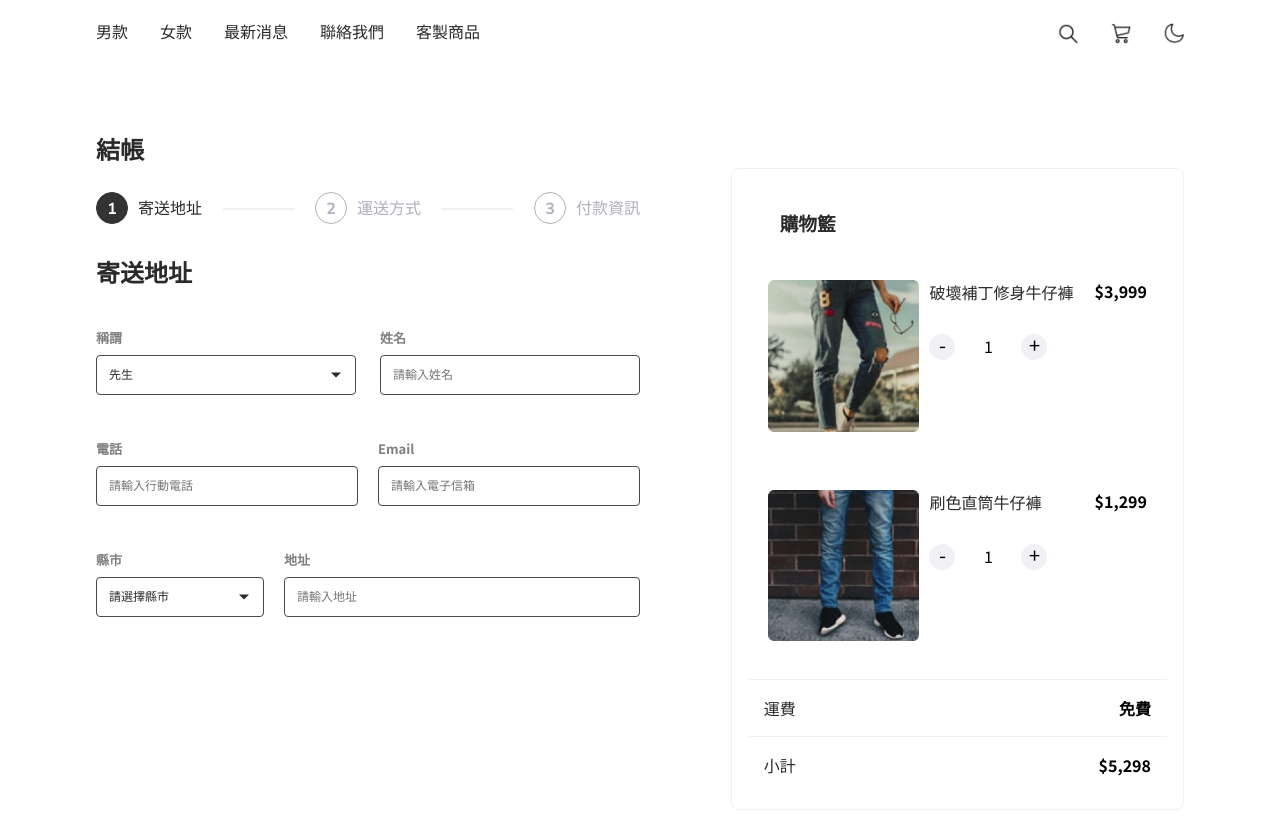
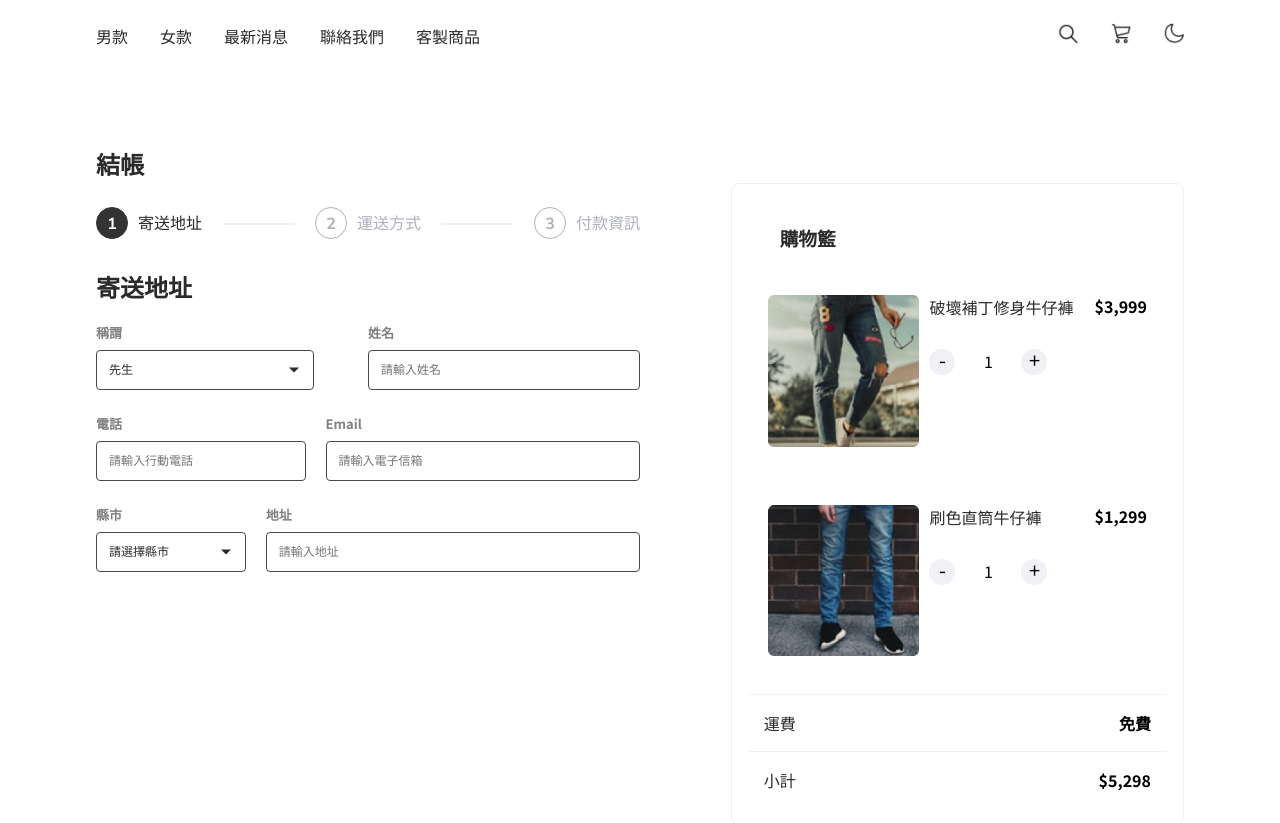
Before and after one commit to tsengemily/shopping-car, a plain HTML site: page index.html in a window 1280 px wide. Shown: the top 823 px of the page. Drawn offline with Linux system fonts and the light colour scheme.

Commit message:
layout: renew

```diff
--- a/app.js
+++ b/app.js
@@ -58,3 +58,8 @@ const darkModeToggleHandler = (event) => {
 }
 // bind the event
 darkModeToggle.addEventListener('change', darkModeToggleHandler)
+
+//按下按鈕，跳回頁面上方
+$(nextBtn).click(function () {
+  $('div').scrollLeft(100)
+})
--- a/index.html
+++ b/index.html
@@ -85,8 +85,8 @@
             <div class="form__content">
               <div class="part">
                 <h3>寄送地址</h3>
-                <div class="d-flex justify-content-between gender-name">
-                  <div class="row mr-6">
+                <div class="part__row first">
+                  <div class="row row--salutation">
                     <label for="">稱謂</label>
                     <div class="select-wrapper">
                       <select name="" id="">
@@ -95,20 +95,23 @@
                       </select>
                     </div>
                   </div>
-                  <div class="row">
+                  <div class="row row--name">
                     <label for="">姓名</label>
                     <input type="text" placeholder="請輸入姓名" />
                   </div>
                 </div>
-                <div class="row phone">
+                <div class="part__row ">
+                   <div class="row row--phone">
                   <label for="">電話</label>
                   <input type="text" placeholder="請輸入行動電話" />
                 </div>
-                <div class="row email">
+                <div class="row row--email">
                   <label for="">Email</label>
                   <input type="text" placeholder="請輸入電子信箱" />
                 </div>
-                <div class="row city">
+                </div>
+               <div class="part__row">
+                 <div class="row row--city">
                   <label for="">縣市</label>
                   <div class="select-wrapper">
                     <select name="" id="">
@@ -138,10 +141,12 @@
                     </select>
                   </div>
                 </div>
-                <div class="row address">
+                <div class="row row--address">
                   <label for="">地址</label>
                   <input type="text" placeholder="請輸入地址" />
                 </div>
+               </div>
+
               </div>
               <div class="part d-none">
                 <h3>運送方式</h3>
@@ -170,7 +175,7 @@
                   <label for="">卡號</label>
                   <input type="text" placeholder="1111 2222 3333 4444" />
                 </div>
-                <div class="d-flex justify-content-between">
+                <div class="d-flex">
                   <div class="row">
                     <label for="">有效期限</label>
                     <input type="text" placeholder="MM/YY" />
@@ -264,5 +269,9 @@
       </div>
     </footer>
     <script src="./app.js"></script>
+    <!-- <script
+  src="https://code.jquery.com/jquery-3.5.1.js"
+  integrity="sha256-QWo7LDvxbWT2tbbQ97B53yJnYU3WhH/C8ycbRAkjPDc="
+  crossorigin="anonymous"></script> -->
   </body>
 </html>
--- a/main.scss
+++ b/main.scss
@@ -211,7 +211,7 @@ $spacers: (
 }
 
 /*----------繼承----------*/
-%backgroung {
+%background {
   background-position: center;
   background-size: cover;
   background-repeat: no-repeat;
@@ -261,23 +261,27 @@ header {
       width: 135px;
       height: 24px;
       background-image: var(--logo);
-      @extend %backgroung;
+      @extend %background;
     }
     .navbar__label--toggle {
-      .label--icon {
         position: absolute;
         top: 15px;
         left: 15px;
+      .label--icon {
+        // position: absolute;
+        // top: 15px;
+        // left: 15px;
         width: 24px;
         height: 24px;
         background-image: url(./sort.png);
-        @extend %backgroung;
+        @extend %background;
         cursor: pointer;
       }
     }
     .navbar__input {
-      position: absolute;
-      opacity: 0;
+      // position: absolute;
+      // opacity: 0;
+      display: none;
       &:checked ~ .nav {
         transform: scale(1, 1);
       }
@@ -321,7 +325,7 @@ header {
         .nav--mode-changer {
           width: 21px;
           height: 21px;
-          @extend %backgroung;
+          @extend %background;
         }
         .nav--search {
           background-image: var(--search);
@@ -422,7 +426,12 @@ main {
         line-height: 24px;
         color: var(--main-txt);
       }
-      .row {
+      .part__row {
+        &.first {
+          display: flex;
+        }
+      }
+       .row {
         margin-bottom: 24px;
         width: 100%;
         > label {
@@ -431,6 +440,13 @@ main {
           font-weight: 700;
           font-size: 13px;
           color: var(--form-label);
+        }
+        &--salutation,
+        &--name {
+          width: 50%
+        }
+        &--salutation {
+          margin-right: 20px;
         }
       }
       input,
@@ -518,13 +534,14 @@ main {
       .car__item {
         display: grid;
         grid-template-rows: repeat(3, 1fr);
-        grid-template-columns: auto 1fr;
+        grid-template-columns: 40% 1fr;
         grid-template-areas:
           'img name'
           'img amount'
           'img price';
         margin-bottom: 18px;
         img {
+          width: 100%;
           grid-area: img;
         }
         .item--name {
@@ -607,7 +624,7 @@ footer {
     .header__container {
       position: relative;
       width: 85%;
-      height: 60px;
+      height: 75px;
       .navbar__brand {
         position: absolute;
         width: 170px;
@@ -621,9 +638,12 @@ footer {
         .nav__list {
           display: flex;
           position: absolute;
-          top: -5px;
+          top: 0;
           left: 0;
+          width: auto;
+          white-space: nowrap;
           .nav__item {
+            display: inline-block;
             opacity: 1;
             border-bottom: none;
             &:not(:last-child) {
@@ -690,35 +710,24 @@ footer {
         grid-area: form;
         .part {
           &:first-child {
-            display: grid;
-            grid-template-columns: repeat(6, 1fr);
-            grid-template-rows: repeat(4, auto);
-            grid-template-areas:
-              'title title . . . .'
-              'gender-name gender-name gender-name gender-name gender-name gender-name'
-              'phone phone phone email email email'
-              'city city address address address address';
-            grid-gap: 20px;
-            h3 {
-              grid-area: title;
-            }
-            .gender-name {
-              grid-area: gender-name;
-            }
-            .row {
-              &.phone {
-                grid-area: phone;
+           .part__row {
+              display: flex;
+              justify-content: space-between;
+              .row--salutation {
+                width: 40%;
               }
-              &.email {
-                grid-area: email;
+              .row--phone {
+                width: 40%;
+                margin-right: 20px;
               }
-              &.city {
-                grid-area: city;
+              .row--email {
+                width: 60%;
               }
-              &.address {
-                grid-area: address;
+              .row--city {
+                width: 40%;
+                margin-right: 20px;
               }
-            }
+           }
           }
         }
       }
@@ -822,3 +831,22 @@ footer {
     }
   }
 }
+
+// @media screen and (min-width: 1150px) {
+//    .nav {
+//         .nav__list {
+//           display: flex;
+//           position: absolute;
+//           top: 0;
+//           left: 0;
+//           .nav__item {
+//             opacity: 1;
+//             border-bottom: none;
+//             &:not(:last-child) {
+//               margin-right: 32px;
+//             }
+//           }
+//         }
+//       }
+
+// }
```
Also changed, not shown: self-pic/darkmode.png (added), self-pic/header768px內容重疊.png (added), self-pic/header內容重疊.png (added), self-pic/main car +-.png (added), self-pic/main step.png (added), style.css, 1 other file.
